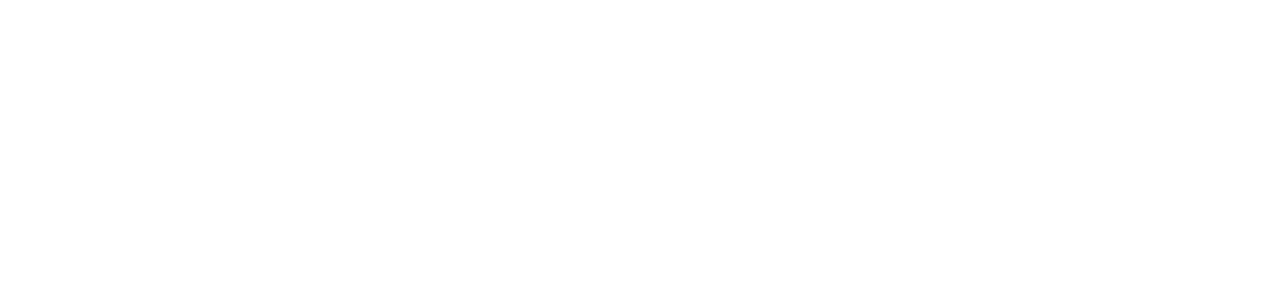
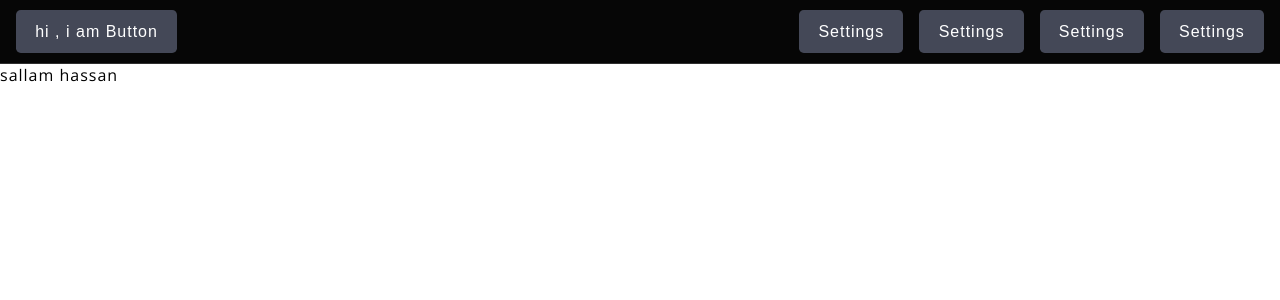
Before and after one commit to hassanEB1379/code-editor, a React (Create React App) app: page / in a window 1280 px wide. Shown: the top 300 px of the page. Built offline with nearby package versions, Linux system fonts and the light colour scheme.

Commit message:
using main layout

```diff
--- a/src/App.js
+++ b/src/App.js
@@ -1,9 +1,7 @@
+import MainLayout from './MainLayout';
+
 function App() {
-  return (
-    <div className="App">
-
-    </div>
-  );
+   return <MainLayout>sallam hassan</MainLayout>;
 }
 
 export default App;
```
